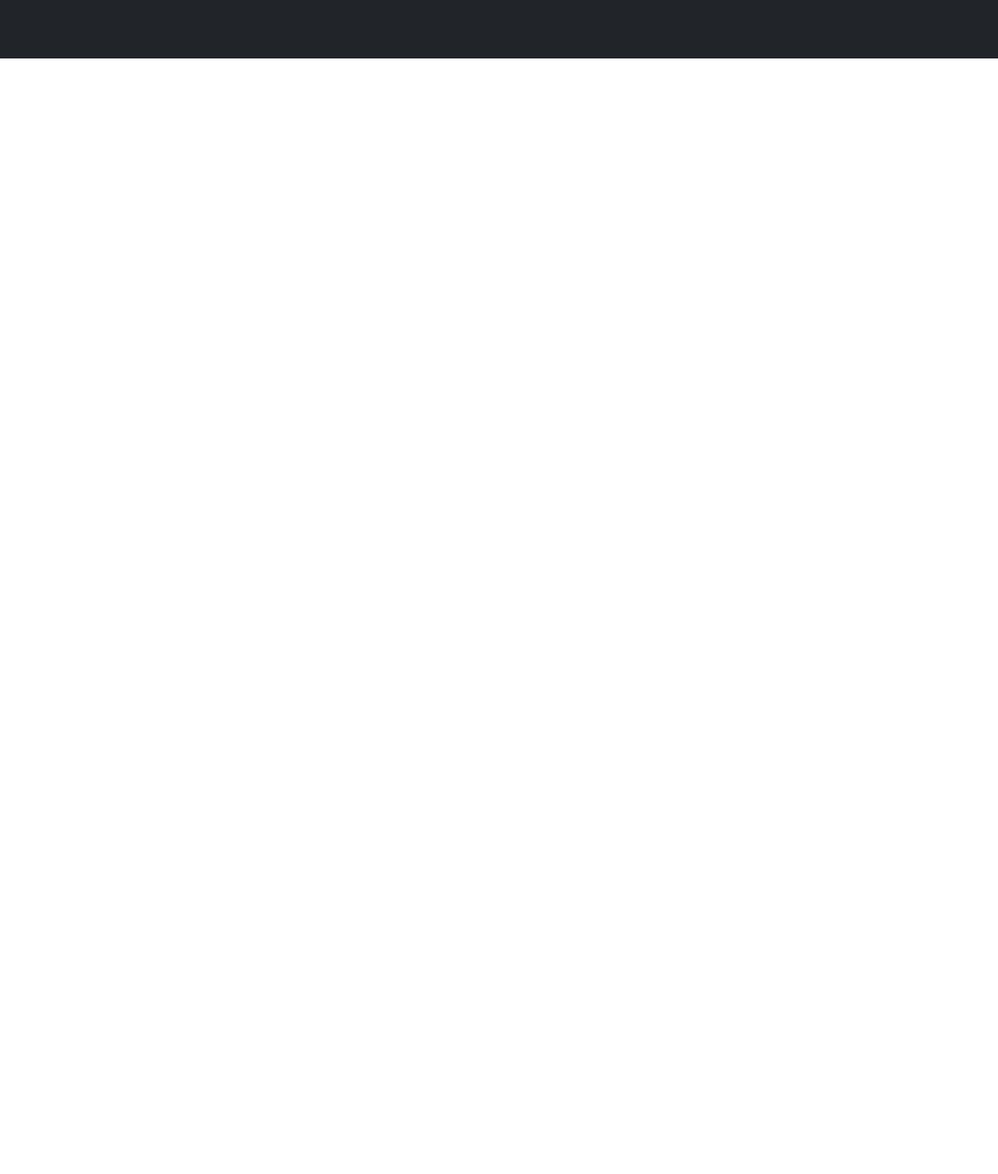
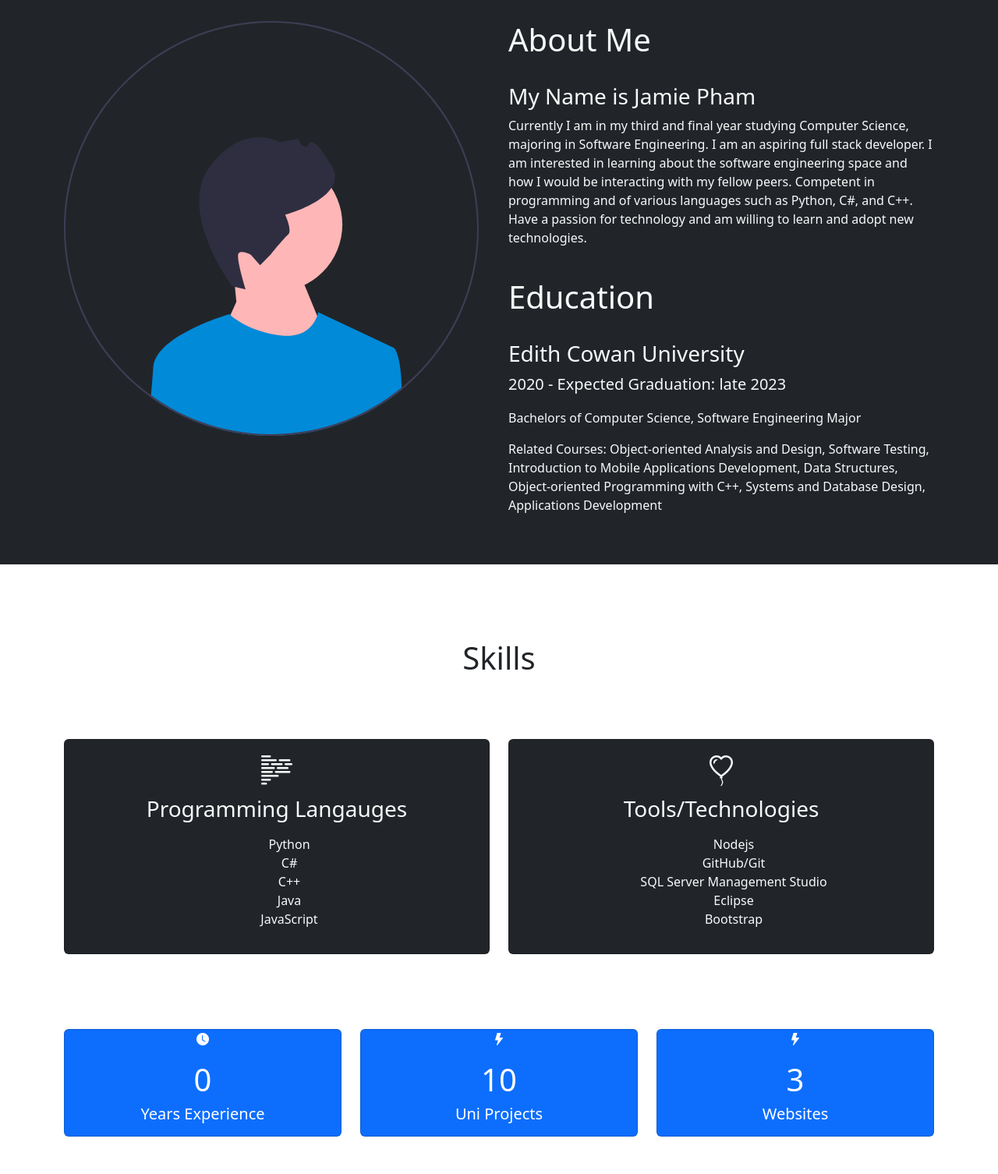
Before and after one commit to JamiePham001/My-Profile-V1, a plain HTML site: page index.html in a window 1280 px wide. Shown: the part 621-2127 px from the top of the page at 78% size. Before the commit the page ends 800 px from the top, so only its background shows below. Drawn offline with nearby package versions, Linux system fonts and the light colour scheme.

Commit message:
complete

```diff
--- a/index.html
+++ b/index.html
@@ -65,9 +65,132 @@
         </div>
     </section>
 
-    <section class="bg-dark text-light p-5 pt-lg-5 text-center text-sm-start">
+    <section id ="about" class="bg-dark text-light p-5 pt-lg-5 text-center text-sm-start">
         <div class="container">
+            <div class="row g-4">
+                <div class="col-md">
+                    <img src="img/avatar.svg" class="img-fluid">
+                </div>
 
+                <div class="col-md">
+                    <h1>About Me</h1>
+                    <br>
+                    <h3>My Name is Jamie Pham</h3>
+                    <p>Currently I am in my third and final year studying Computer Science, majoring in Software Engineering. I am an aspiring full stack developer. I am interested in learning about the software engineering space and how I would be interacting with my fellow peers. Competent in programming and of various languages such as Python, C#, and C++. Have a passion for technology and am willing to learn and adopt new technologies. </p>
+                    <br>
+                    <h1>Education</h1>
+                    <br>
+                    <h3>Edith Cowan University</h3>
+                    <p class="lead"> 2020 - Expected Graduation: late 2023</p>
+                    <p>Bachelors of Computer Science, Software Engineering Major</p>
+                    <p>Related Courses: Object-oriented Analysis and Design, Software Testing, Introduction to Mobile Applications Development, Data Structures, Object-oriented Programming with C++, Systems and Database Design, Applications Development</p>
+                </div>
+            </div>
+        </div>
+    </section>
+
+    <section id="skills" class="p-5">
+        <div class="container">
+            <h1 class="text-center p-5">Skills</h1>
+            <br>
+            <div class="row test-center g-4">
+                <div class="col-md">
+                    <div class="card bg-dark text-light">
+                        <div class="card-body text-center">
+                            <div class="h1">
+                                <i class="bi bi-body-text"></i>
+                            </div>
+                            <h3 class="card-title">
+                                Programming Langauges
+                            </h3>
+                            <p class="card-text">
+                                <ul class="card-text-list">
+                                    <li>
+                                        Python
+                                    </li>
+                                    <li>
+                                        C#
+                                    </li>
+                                    <li>
+                                        C++
+                                    </li>
+                                    <li>
+                                        Java
+                                    </li>
+                                    <li>
+                                        JavaScript
+                                    </li>
+                                </ul>
+                            </p>
+                        </div>
+                    </div>
+                </div>
+                <div class="col-md">
+                    <div class="card bg-dark text-light">
+                        <div class="card-body text-center">
+                            <div class="h1">
+                                <i class="bi bi-balloon-heart"></i>
+                            </div>
+                            <h3 class="card-title">
+                                Tools/Technologies
+                            </h3>
+                            <p class="card-text">
+                                <ul class="card-text-list">
+                                    <li>
+                                        Nodejs
+                                    </li>
+                                    <li>
+                                        GitHub/Git
+                                    </li>
+                                    <li>
+                                        SQL Server Management Studio
+                                    </li>
+                                    <li>
+                                        Eclipse
+                                    </li>
+                                    <li>
+                                        Bootstrap
+                                    </li>
+                                </ul>
+                            </p>
+                        </div>
+                    </div>
+                </div>
+            </div>
+        </div>
+    </section>
+
+    <section class="p-5">
+        <div class="container">
+            <div class="row test-center g-4">
+                <div class="col-md">
+                    <div class="card text-center text-white bg-primary">
+                        <i class="bi bi-clock-fill"></i>
+                        <div class="card-body">
+                        <h1>0</h1>
+                        <h5 class="card-text">Years Experience</h5>
+                        </div>
+                    </div>
+                </div>
+                <div class="col-md">
+                    <div class="card text-center text-white bg-primary" >
+                        <i class="bi bi-lightning-fill"></i>
+                        <div class="card-body">
+                        <h1>10</h1>
+                        <h5 class="card-text">Uni Projects</h5>
+                        </div>
+                    </div>
+                </div>
+                <div class="col-md">
+                    <div class="card text-center text-white bg-primary" >
+                        <i class="bi bi-lightning-fill"></i>
+                        <div class="card-body">
+                        <h1>3</h1>
+                        <h5 class="card-text">Websites</h5>
+                        </div>
+                    </div>
+                </div>
+            </div>
         </div>
     </section>
 
--- a/style.css
+++ b/style.css
@@ -6,6 +6,12 @@
     background-repeat: no-repeat;
 }
 
-.site-title{
-    text-decoration-color: aquamarine;
+.avatar-image{
+    width: 50%;
+    height: 50%;
+    background-image: url('img/avatar.svg');
 }
+
+.card-text-list{
+    list-style-type: none;
+}
```
Also changed, not shown: img/avatar.svg (added).
